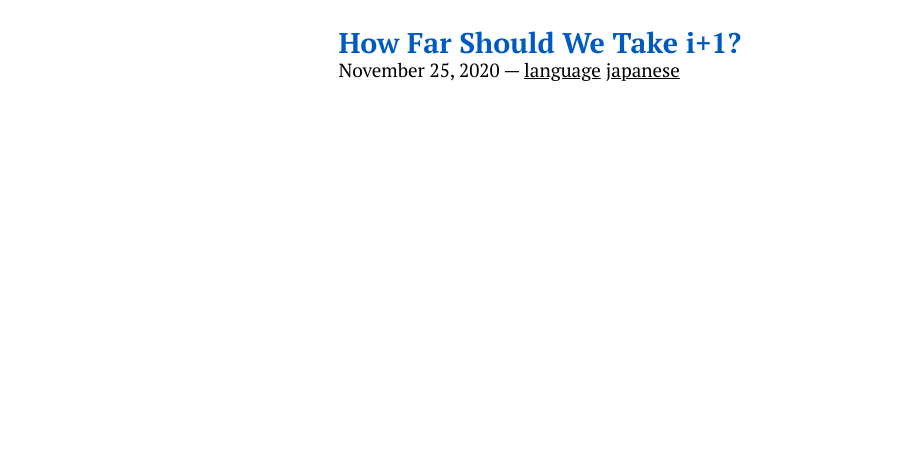
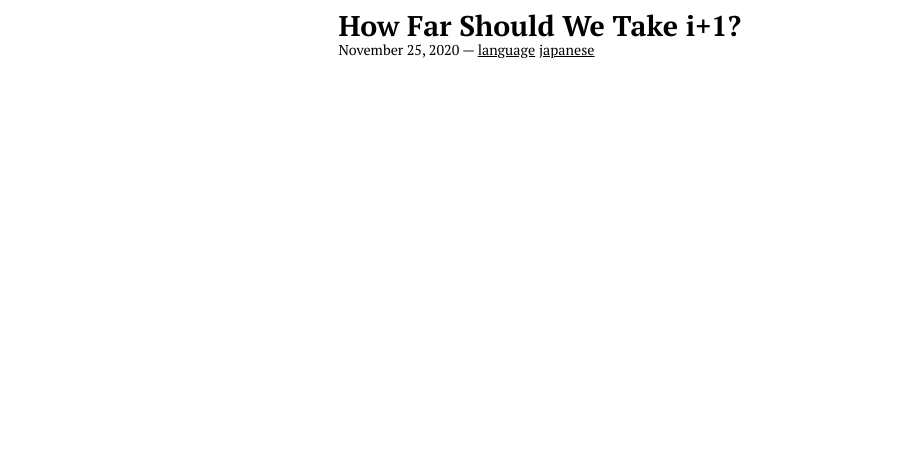
Before and after one commit to cademcniven/cademcniven.com-dev, an Eleventy site: page src/index.njk in a window 1280 px wide. Shown: the part 325-800 px from the top of the page, without its empty margins (0-920 px from the left). Built offline with nearby package versions, Linux system fonts and the light colour scheme; Eleventy itself is replaced by a stand-in of ours; files that its build step writes are made by us from their sources.

Commit message:
fixed post link style

```diff
--- a/src/styles/site.css
+++ b/src/styles/site.css
@@ -90,12 +90,17 @@ Posts/Projects List
 }
 
 .postListTitle>a,
-.postListTitle>a:visited {
+.postListTitle>a:visited,
+.postListTitle>a:link {
     color: black;
 }
 
 .postListDescription {
     padding-left: 2ch;
+}
+
+.postListDate {
+    font-size: 0.75rem;
 }
 
 #posts>ul>li {
```
